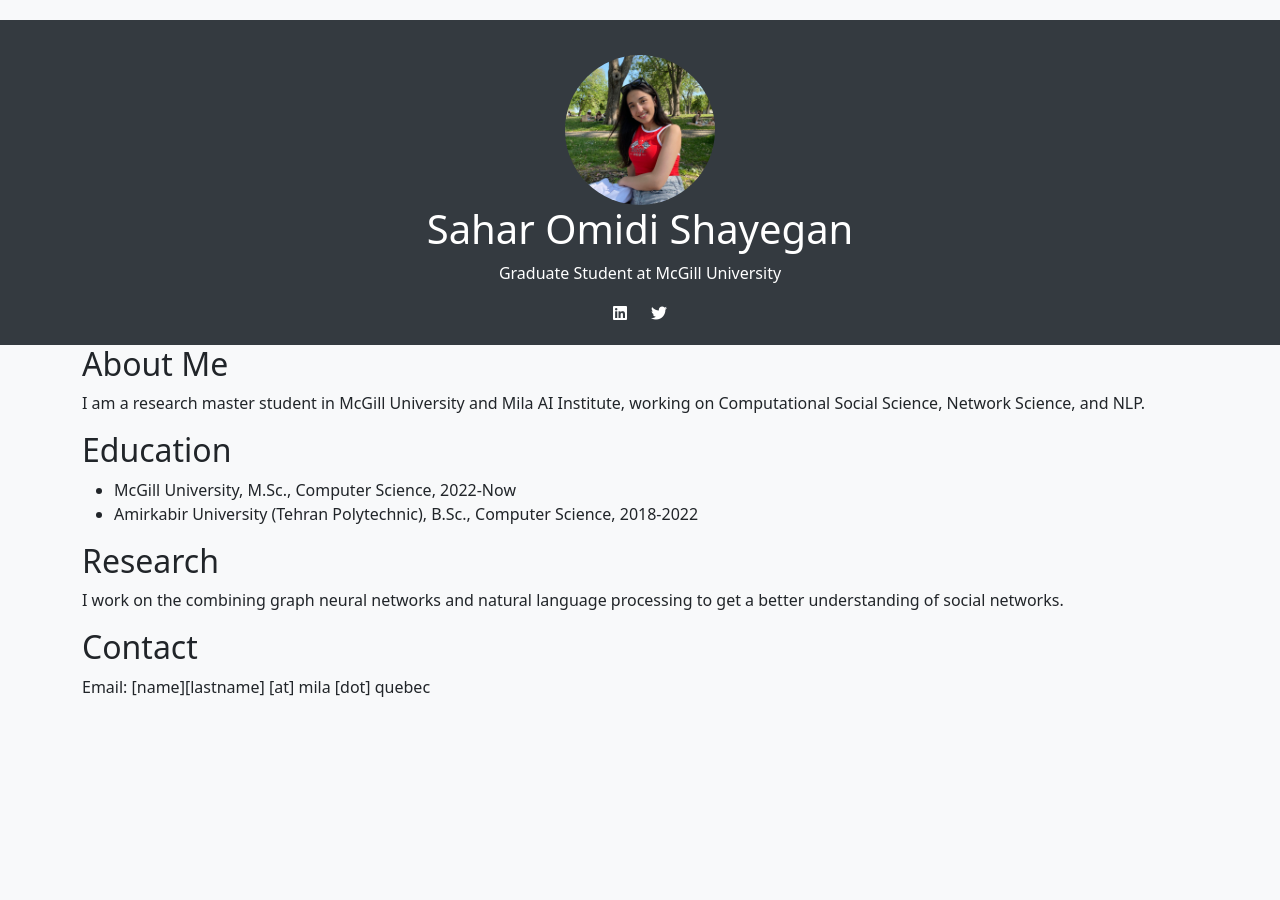
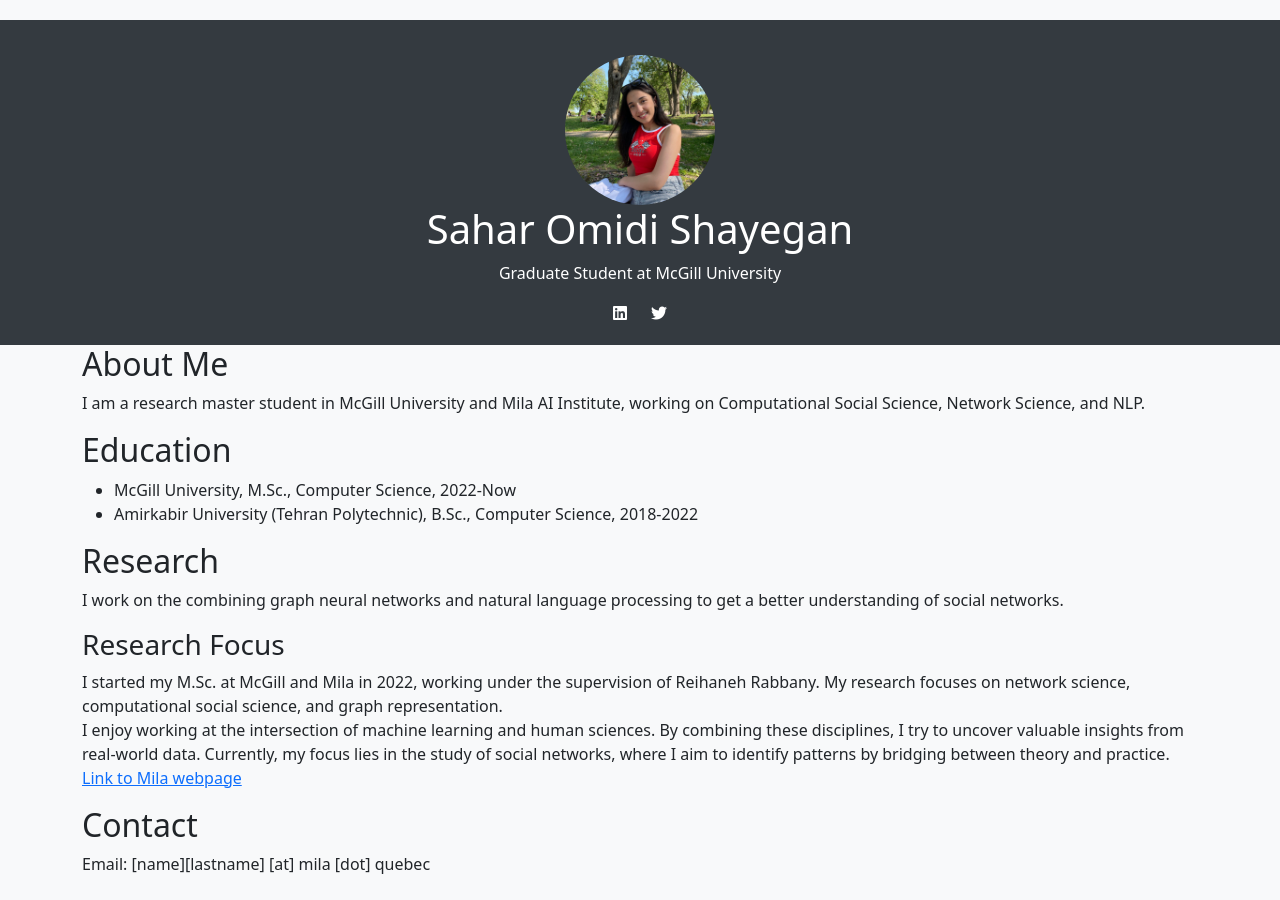
Before and after one commit to saharshayegan/saharshayegan.github.io, a Jekyll site: the page built from index.md, in a window 1280 px wide. Built offline with Jekyll 4.4.1, drawn with Linux system fonts in a browser that asks for light colours.

Commit message:
add more research (mila link)

```diff
--- a/index.md
+++ b/index.md
@@ -13,6 +13,11 @@
 <!-- Research -->
 ## Research
 I work on the combining graph neural networks and natural language processing to get a better understanding of social networks.
+### Research Focus
+I started my M.Sc. at McGill and Mila in 2022, working under the supervision of Reihaneh Rabbany. My research focuses on network science, computational social science, and graph representation.
+I enjoy working at the intersection of machine learning and human sciences. By combining these disciplines, I try to uncover valuable insights from real-world data. Currently, my focus lies in the study of social networks, where I aim to identify patterns by bridging between theory and practice.
+[Link to Mila webpage](https://mila.quebec/en/person/sahar-omidi-shayegan/)
+
 
 <!-- ## Publications
 - -->
```
